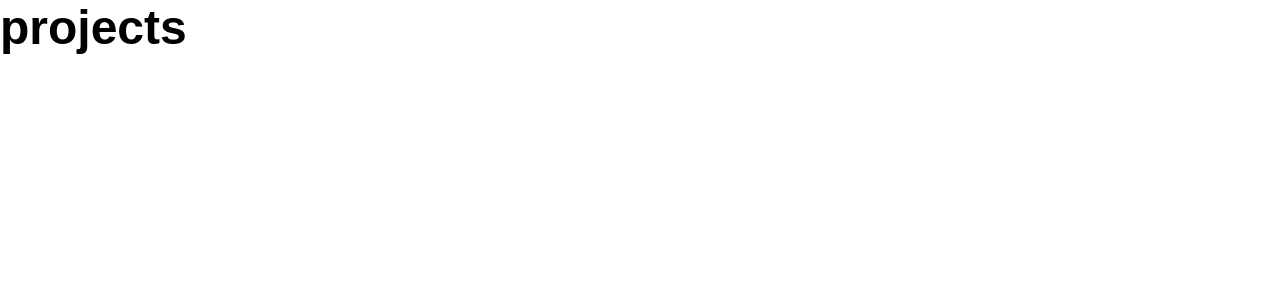
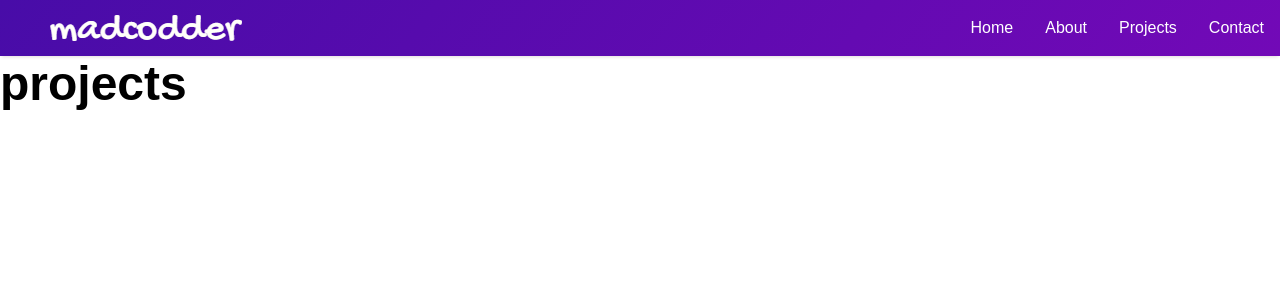
Before and after one commit to chakravarthi-giduthuri/Portfolio, a React (Create React App) app: page /projects in a window 1280 px wide. Shown: the top 300 px of the page. Built offline with nearby package versions, Linux system fonts and the light colour scheme.

Commit message:
project(navbar)

```diff
--- a/src/components/Projects.js
+++ b/src/components/Projects.js
@@ -1,8 +1,10 @@
 import React from "react";
+import Nav from "./Nav";
 
 function Projects() {
   return (
     <div>
+      <Nav />
       <h1>projects</h1>
     </div>
   );
```
Also changed, not shown: 1 other file (tests, documents, lock files or other folders).
